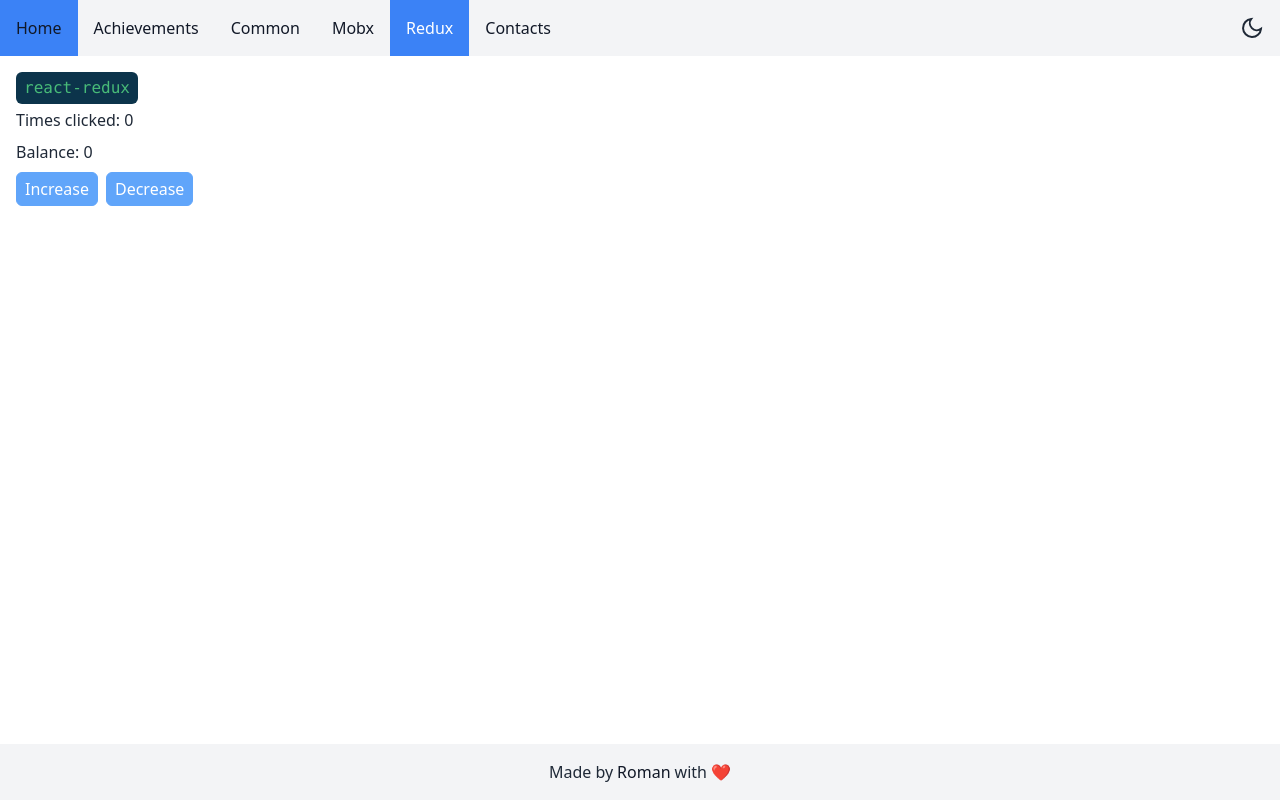
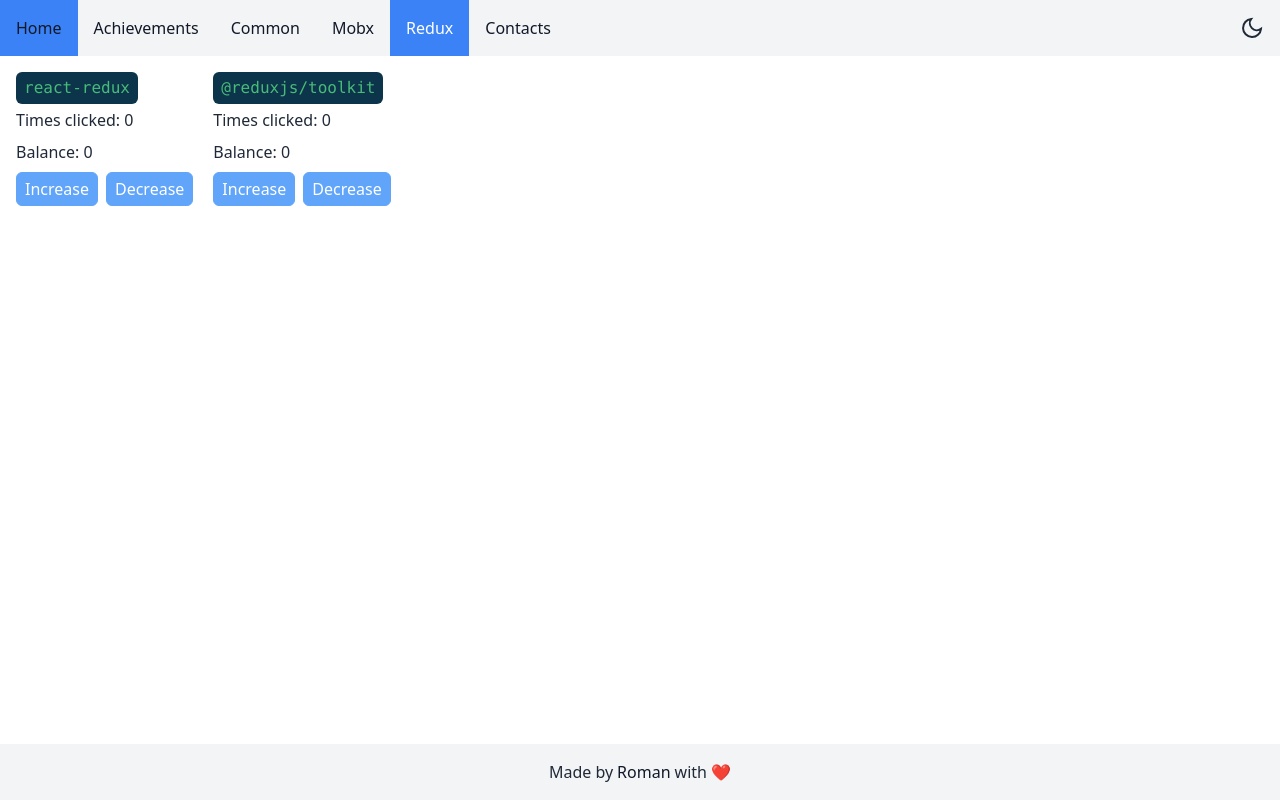
Before and after one commit to Hellek/react-learn, a React (Create React App) app: page /redux in a window 1280 px wide. Built offline with nearby package versions, Linux system fonts and the light colour scheme.

Commit message:
add @reduxjs/toolkit example

```diff
--- /dev/null
+++ b/src/components/redux/ReduxToolkit.tsx
@@ -0,0 +1,54 @@
+import { FC } from 'react'
+import { Provider, useDispatch, useSelector } from 'react-redux'
+
+import { configureStore, createSlice } from '@reduxjs/toolkit'
+import { initialState, State } from './common'
+
+const counterSlice = createSlice({
+	name: 'counter',
+	initialState,
+	reducers: {
+		increase: state => {
+			state.timesClicked += 1
+			state.value += 1
+		},
+		decrease: state => {
+			state.timesClicked += 1
+			state.value -= 1
+		},
+	},
+})
+
+const { increase, decrease } = counterSlice.actions
+
+const store = configureStore({
+	reducer: counterSlice.reducer,
+})
+
+store.subscribe(() => console.info(store.getState()))
+
+export const CounterComponent: FC = () => {
+	const timesClicked = useSelector((state: State) => state.timesClicked)
+	const value = useSelector((state: State) => state.value)
+	const dispatch = useDispatch()
+
+	return (
+		<div>
+			<code className="mb-1 inline-block">@reduxjs/toolkit</code>
+			<div className="mb-2">Times clicked: {timesClicked}</div>
+			<div className="mb-2">Balance: {value}</div>
+			<button className="mb-2 mr-2" onClick={() => { dispatch(increase()) }}>Increase</button>
+			<button className="mb-2" onClick={() => { dispatch(decrease()) }}>Decrease</button>
+		</div>
+	)
+}
+
+export const ReduxToolkit: FC = () => {
+	return (
+		<Provider store={store}>
+			<CounterComponent />
+		</Provider>
+	)
+}
+
+export default ReduxToolkit
--- a/src/pages/Redux.tsx
+++ b/src/pages/Redux.tsx
@@ -1,5 +1,6 @@
 import { FC } from 'react'
 
+import ReduxToolkit from '@components/redux/ReduxToolkit'
 import ReduxSimple from '@components/redux/Simple'
 
 export const ReduxPage: FC = () => {
@@ -7,6 +8,7 @@ export const ReduxPage: FC = () => {
 		<div className="flex">
 			<ReduxSimple />
 			<div className="mr-5" />
+			<ReduxToolkit />
 		</div>
 	)
 }
```
